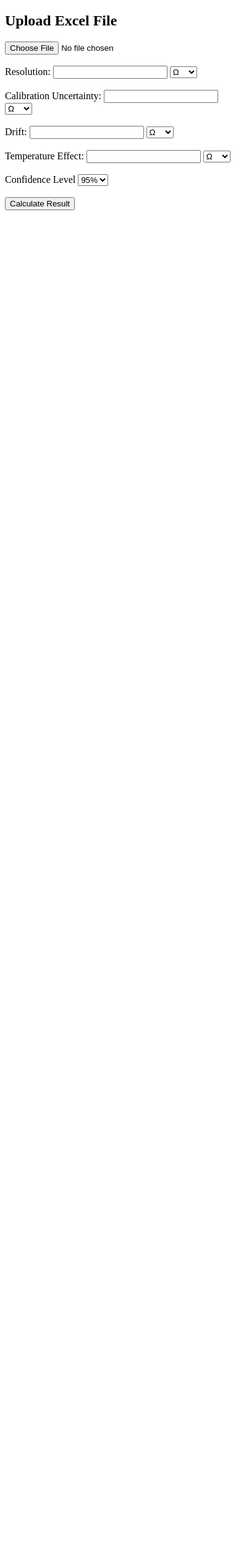
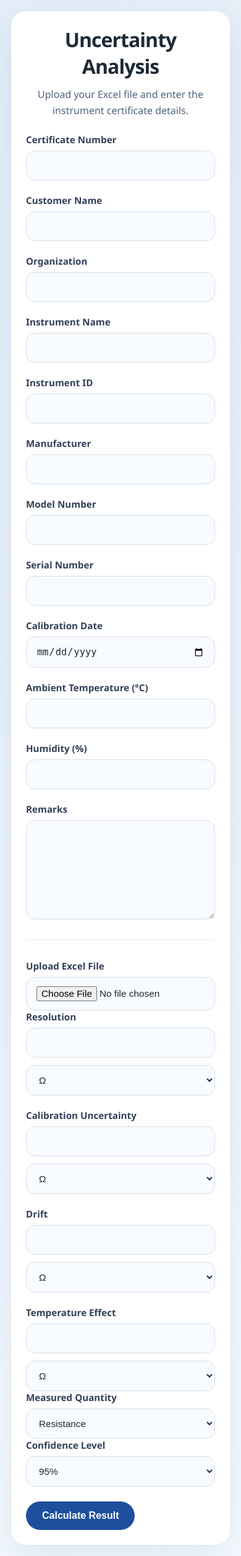
Before and after one commit to khushivansh555-glitch/DCC-CSIR-NPL, a Flask app: page / in a window 390 px wide. Shown: the whole page at 62% size. Before the commit the page ends 339 px from the top, so only its background shows below. Run offline with Flask 3, Linux system fonts and the light colour scheme.

Commit message:
added D-SI metadta in certificate for machine readability

```diff
--- a/app.py
+++ b/app.py
@@ -31,6 +31,75 @@ def generate_xml(results):
     ET.SubElement(info, "IssueDate").text = datetime.now().strftime("%Y-%m-%d")
     ET.SubElement(info, "ConfidenceLevel").text = str(results["confidence"])
     ET.SubElement(info, "CoverageFactor").text = str(results["coverage_factor"])
+    ET.SubElement(
+        info,
+        "CertificateNumber"
+    ).text = results["certificate_number"]
+
+    ET.SubElement(
+        info,
+        "CalibrationDate"
+    ).text = results["calibration_date"]
+
+    customer = ET.SubElement(
+        root,
+        "Customer"
+    )
+
+    ET.SubElement(
+        customer,
+        "CustomerName"
+    ).text = results["customer_name"]
+
+    ET.SubElement(
+        customer,
+        "Organization"
+    ).text = results["organization"]
+
+    instrument = ET.SubElement(
+        root,
+        "Instrument"
+    )
+
+    ET.SubElement(
+        instrument,
+        "InstrumentName"
+    ).text = results["instrument_name"]
+
+    ET.SubElement(
+        instrument,
+        "InstrumentID"
+    ).text = results["instrument_id"]
+
+    ET.SubElement(
+        instrument,
+        "Manufacturer"
+    ).text = results["manufacturer"]
+
+    ET.SubElement(
+        instrument,
+        "ModelNumber"
+    ).text = results["model_number"]
+
+    ET.SubElement(
+        instrument,
+        "SerialNumber"
+    ).text = results["serial_number"]
+
+    environment = ET.SubElement(
+        root,
+        "Environment"
+    )
+
+    ET.SubElement(
+        environment,
+        "Temperature"
+    ).text = results["ambient_temperature"]
+
+    ET.SubElement(
+        environment,
+        "Humidity"
+    ).text = results["humidity"]
 
     stats = ET.SubElement(root, "Statistics")
 
@@ -157,6 +226,49 @@ def generate_xml(results):
         "CredibleUpper"
     ).text = str(results["credible_upper"])
 
+    remarks = ET.SubElement(
+        root,
+        "Remarks"
+    )
+
+    remarks.text = results["remarks"]
+
+    # D-SI Section
+
+    dsi = ET.SubElement(
+        root,
+        "DSI"
+    )
+
+    ET.SubElement(
+        dsi,
+        "Quantity"
+    ).text = results["quantity"]
+
+    ET.SubElement(
+        dsi,
+        "MeasuredValue"
+    ).text = str(results["mean"])
+
+    ET.SubElement(
+        dsi,
+        "ExpandedUncertainty"
+    ).text = str(results["expanded"])
+
+    ET.SubElement(
+        dsi,
+        "CoverageFactor"
+    ).text = str(results["coverage_factor"])
+
+    ET.SubElement(
+    dsi,
+    "Unit"
+    ).text = results["resolution_unit"]
+
+    ET.SubElement(
+    dsi,
+    "Symbol"
+    ).text = results["resolution_unit"]
 
     xml_path = os.path.join(
         GENERATED_FOLDER,
@@ -303,6 +415,110 @@ Machine Readable Digital Calibration Certificate
 </div>
 
 </div>
+
+<div class="section-title">
+Certificate Information
+</div>
+
+<table>
+
+<tr>
+<td>Certificate Number</td>
+<td>
+<xsl:value-of
+select="CalibrationCertificate/CertificateInfo/CertificateNumber"/>
+</td>
+</tr>
+
+<tr>
+<td>Calibration Date</td>
+<td>
+<xsl:value-of
+select="CalibrationCertificate/CertificateInfo/CalibrationDate"/>
+</td>
+</tr>
+
+<tr>
+<td>Issue Date</td>
+<td>
+<xsl:value-of
+select="CalibrationCertificate/CertificateInfo/IssueDate"/>
+</td>
+</tr>
+
+</table>
+
+<div class="section-title">
+Customer Information
+</div>
+
+<table>
+
+<tr>
+<td>Customer Name</td>
+<td>
+<xsl:value-of
+select="CalibrationCertificate/Customer/CustomerName"/>
+</td>
+</tr>
+
+<tr>
+<td>Organization</td>
+<td>
+<xsl:value-of
+select="CalibrationCertificate/Customer/Organization"/>
+</td>
+</tr>
+
+</table>
+
+<div class="section-title">
+Instrument Information
+</div>
+
+<table>
+
+<tr>
+<td>Instrument Name</td>
+<td>
+<xsl:value-of
+select="CalibrationCertificate/Instrument/InstrumentName"/>
+</td>
+</tr>
+
+<tr>
+<td>Instrument ID</td>
+<td>
+<xsl:value-of
+select="CalibrationCertificate/Instrument/InstrumentID"/>
+</td>
+</tr>
+
+<tr>
+<td>Manufacturer</td>
+<td>
+<xsl:value-of
+select="CalibrationCertificate/Instrument/Manufacturer"/>
+</td>
+</tr>
+
+<tr>
+<td>Model Number</td>
+<td>
+<xsl:value-of
+select="CalibrationCertificate/Instrument/ModelNumber"/>
+</td>
+</tr>
+
+<tr>
+<td>Serial Number</td>
+<td>
+<xsl:value-of
+select="CalibrationCertificate/Instrument/SerialNumber"/>
+</td>
+</tr>
+
+</table>
 
 <div class="section-title">
 Statistical Analysis
@@ -527,6 +743,59 @@ select="CalibrationCertificate/Comparison/PercentDifference"/>%
 </table>
 
 <div class="section-title">
+D-SI Metadata
+</div>
+
+<table>
+
+<tr>
+<th>Parameter</th>
+<th>Value</th>
+</tr>
+
+<tr>
+<td>Quantity</td>
+<td>
+<xsl:value-of
+select="CalibrationCertificate/DSI/Quantity"/>
+</td>
+</tr>
+
+<tr>
+<td>Measured Value</td>
+<td>
+<xsl:value-of
+select="CalibrationCertificate/DSI/MeasuredValue"/>
+</td>
+</tr>
+
+<tr>
+<td>Unit</td>
+<td>
+<xsl:value-of
+select="CalibrationCertificate/DSI/Unit"/>
+</td>
+</tr>
+
+<tr>
+<td>Expanded Uncertainty</td>
+<td>
+<xsl:value-of
+select="CalibrationCertificate/DSI/ExpandedUncertainty"/>
+</td>
+</tr>
+
+<tr>
+<td>Coverage Factor</td>
+<td>
+<xsl:value-of
+select="CalibrationCertificate/DSI/CoverageFactor"/>
+</td>
+</tr>
+
+</table>
+
+<div class="section-title">
 Bayesian Inference Results
 </div>
 
@@ -639,6 +908,31 @@ def calculate():
     std = np.std(readings, ddof=1)
 
     type_a = std / np.sqrt(n)
+    # Certificate Information
+
+    certificate_number = request.form["certificate_number"]
+
+    customer_name = request.form["customer_name"]
+
+    organization = request.form["organization"]
+
+    instrument_name = request.form["instrument_name"]
+
+    instrument_id = request.form["instrument_id"]
+
+    manufacturer = request.form["manufacturer"]
+
+    model_number = request.form["model_number"]
+
+    serial_number = request.form["serial_number"]
+
+    calibration_date = request.form["calibration_date"]
+
+    ambient_temperature = request.form["ambient_temperature"]
+
+    humidity = request.form["humidity"]
+
+    remarks = request.form["remarks"]
 
     resolution = float(request.form["resolution"])
 
@@ -655,6 +949,8 @@ def calculate():
     drift_unit = request.form["drift_unit"]
 
     temperature_unit = request.form["temperature_unit"]
+
+    quantity = request.form["quantity"]
 
     confidence = int(request.form["confidence"])
 
@@ -687,7 +983,7 @@ def calculate():
         type_b**2
     )
 
-    expanded = 2 * combined
+    expanded = k * combined
 
     # Monte Carlo Simulation
 
@@ -846,6 +1142,31 @@ def calculate():
     ) * 100
 
     results = {
+        "quantity": quantity,
+
+        "certificate_number": certificate_number,
+
+"customer_name": customer_name,
+
+"organization": organization,
+
+"instrument_name": instrument_name,
+
+"instrument_id": instrument_id,
+
+"manufacturer": manufacturer,
+
+"model_number": model_number,
+
+"serial_number": serial_number,
+
+"calibration_date": calibration_date,
+
+"ambient_temperature": ambient_temperature,
+
+"humidity": humidity,
+
+    "remarks": remarks,
         "n": n,
             "mean": round(mean, 8),
             "std": round(std, 8),
--- a/static/style.css
+++ b/static/style.css
@@ -0,0 +1,187 @@
+/* Global page styling */
+body {
+    margin: 0;
+    min-height: 100vh;
+    background: linear-gradient(135deg, #e5eef8 0%, #f6fbff 100%);
+    font-family: "Segoe UI", Tahoma, Geneva, Verdana, sans-serif;
+    color: #1f2a37;
+}
+
+.page-wrapper {
+    max-width: 960px;
+    margin: 0 auto;
+    padding: 28px;
+}
+
+.form-card,
+.result-card {
+    background: #ffffff;
+    border-radius: 24px;
+    box-shadow: 0 20px 60px rgba(44, 79, 130, 0.12);
+    padding: 32px;
+}
+
+.form-header {
+    margin-bottom: 24px;
+    text-align: center;
+}
+
+h1 {
+    margin: 0;
+    font-size: 2rem;
+    letter-spacing: -0.03em;
+}
+
+.subtitle {
+    margin: 12px auto 0;
+    color: #50627b;
+    max-width: 680px;
+    line-height: 1.6;
+}
+
+.form-grid {
+    display: grid;
+    grid-template-columns: repeat(auto-fit, minmax(240px, 1fr));
+    gap: 22px;
+}
+
+.field-row {
+    display: flex;
+    flex-direction: column;
+    gap: 8px;
+}
+
+.field-full {
+    grid-column: 1 / -1;
+}
+
+label {
+    font-size: 0.95rem;
+    font-weight: 600;
+    color: #344059;
+}
+
+input,
+textarea,
+select {
+    border: 1px solid #d6dee9;
+    border-radius: 14px;
+    padding: 14px 16px;
+    font-size: 0.96rem;
+    color: #1f2a37;
+    background: #f8fbff;
+    outline: none;
+    transition: border-color 0.2s ease, box-shadow 0.2s ease;
+}
+
+input:focus,
+textarea:focus,
+select:focus {
+    border-color: #6a8cc6;
+    box-shadow: 0 0 0 4px rgba(106, 140, 198, 0.12);
+}
+
+textarea {
+    min-height: 130px;
+    resize: vertical;
+}
+
+.inline-control {
+    display: grid;
+    grid-template-columns: 1.4fr 0.9fr;
+    gap: 12px;
+}
+
+hr {
+    border: none;
+    height: 1px;
+    background: #e6edf7;
+    margin: 32px 0;
+}
+
+button {
+    border: none;
+    border-radius: 999px;
+    background: #1e4f9f;
+    color: #ffffff;
+    padding: 14px 26px;
+    font-size: 1rem;
+    font-weight: 600;
+    cursor: pointer;
+    transition: background 0.2s ease, transform 0.2s ease;
+}
+
+button:hover {
+    background: #2a67c8;
+    transform: translateY(-1px);
+}
+
+button:focus-visible {
+    outline: 3px solid rgba(46, 119, 215, 0.45);
+    outline-offset: 3px;
+}
+
+.actions {
+    display: flex;
+    flex-wrap: wrap;
+    gap: 14px;
+    margin-top: 24px;
+}
+
+a {
+    text-decoration: none;
+}
+
+.result-table {
+    width: 100%;
+    border-collapse: collapse;
+    margin-top: 12px;
+}
+
+.result-table th,
+.result-table td {
+    border: 1px solid #e4ecf7;
+    padding: 16px 18px;
+    text-align: left;
+}
+
+.result-table th {
+    background: #f2f7ff;
+    color: #162642;
+    font-weight: 700;
+}
+
+.result-table tr:nth-child(even) {
+    background: #fbfdff;
+}
+
+.graph-section {
+    margin-top: 30px;
+}
+
+.graph-section h3 {
+    margin-bottom: 16px;
+    color: #243553;
+}
+
+.bayesian-graph {
+    width: 100%;
+    max-width: 100%;
+    border-radius: 18px;
+    box-shadow: 0 16px 40px rgba(37, 73, 121, 0.1);
+}
+
+@media (max-width: 640px) {
+    .page-wrapper {
+        padding: 18px;
+    }
+
+    .form-card,
+    .result-card {
+        padding: 24px;
+    }
+
+    .inline-control {
+        grid-template-columns: 1fr;
+    }
+}
--- a/templates/index.html
+++ b/templates/index.html
@@ -1,26 +1,87 @@
-<!DOCTYPE html>
+<!doctype html>
 <html>
   <head>
     <title>Uncertainty Analysis</title>
+    <link
+      rel="stylesheet"
+      href="{{ url_for('static', filename='style.css') }}"
+    />
   </head>
 
   <body>
+    <div class="page-wrapper">
+      <div class="form-card">
+        <header class="form-header">
+          <h1>Uncertainty Analysis</h1>
+          <p class="subtitle">
+            Upload your Excel file and enter the instrument certificate details.
+          </p>
+        </header>
 
-<h2>Upload Excel File</h2>
+        <form action="/calculate" method="POST" enctype="multipart/form-data">
+          <div class="form-grid">
+            <div class="field-row">
+              <label>Certificate Number</label>
+              <input type="text" name="certificate_number" required />
+            </div>
+            <div class="field-row">
+              <label>Customer Name</label>
+              <input type="text" name="customer_name" required />
+            </div>
+            <div class="field-row">
+              <label>Organization</label>
+              <input type="text" name="organization" />
+            </div>
+            <div class="field-row">
+              <label>Instrument Name</label>
+              <input type="text" name="instrument_name" required />
+            </div>
+            <div class="field-row">
+              <label>Instrument ID</label>
+              <input type="text" name="instrument_id" required />
+            </div>
+            <div class="field-row">
+              <label>Manufacturer</label>
+              <input type="text" name="manufacturer" />
+            </div>
+            <div class="field-row">
+              <label>Model Number</label>
+              <input type="text" name="model_number" />
+            </div>
+            <div class="field-row">
+              <label>Serial Number</label>
+              <input type="text" name="serial_number" />
+            </div>
+            <div class="field-row">
+              <label>Calibration Date</label>
+              <input type="date" name="calibration_date" required />
+            </div>
+            <div class="field-row">
+              <label>Ambient Temperature (°C)</label>
+              <input type="number" step="0.01" name="ambient_temperature" />
+            </div>
+            <div class="field-row">
+              <label>Humidity (%)</label>
+              <input type="number" step="0.01" name="humidity" />
+            </div>
+            <div class="field-row field-full">
+              <label>Remarks</label>
+              <textarea name="remarks"></textarea>
+            </div>
+          </div>
 
-<form action="/calculate"
-method="POST"
-enctype="multipart/form-data">
+          <hr />
 
-<input type="file"
-name="excel"
-required>
+          <div class="field-row">
+            <label>Upload Excel File</label>
+            <input type="file" name="excel" required />
+          </div>
 
-<br><br>
-
-Resolution:
-<input type="number" step="any" name="resolution" required>
-
+          <div class="form-grid">
+            <div class="field-row">
+              <label>Resolution</label>
+              <div class="inline-control">
+                <input type="number" step="any" name="resolution" required />
                 <select name="resolution_unit">
                   <option value="Ω">Ω</option>
                   <option value="kΩ">kΩ</option>
@@ -30,12 +91,12 @@ Resolution:
                   <option value="A">A</option>
                   <option value="mA">mA</option>
                 </select>
-
-<br><br>
-
-Calibration Uncertainty:
-<input type="number" step="any" name="calibration" required>
-
+              </div>
+            </div>
+            <div class="field-row">
+              <label>Calibration Uncertainty</label>
+              <div class="inline-control">
+                <input type="number" step="any" name="calibration" required />
                 <select name="calibration_unit">
                   <option value="Ω">Ω</option>
                   <option value="kΩ">kΩ</option>
@@ -45,14 +106,12 @@ Calibration Uncertainty:
                   <option value="A">A</option>
                   <option value="mA">mA</option>
                 </select>
-
-<br><br>
-
-Drift:
-<input type="number"
-step="any"
-name="drift"
-required>
+              </div>
+            </div>
+            <div class="field-row">
+              <label>Drift</label>
+              <div class="inline-control">
+                <input type="number" step="any" name="drift" required />
                 <select name="drift_unit">
                   <option value="Ω">Ω</option>
                   <option value="kΩ">kΩ</option>
@@ -62,14 +121,12 @@ required>
                   <option value="A">A</option>
                   <option value="mA">mA</option>
                 </select>
-
-<br><br>
-
-Temperature Effect:
-<input type="number"
-step="any"
-name="temperature"
-required>
+              </div>
+            </div>
+            <div class="field-row">
+              <label>Temperature Effect</label>
+              <div class="inline-control">
+                <input type="number" step="any" name="temperature" required />
                 <select name="temperature_unit">
                   <option value="Ω">Ω</option>
                   <option value="kΩ">kΩ</option>
@@ -79,25 +136,36 @@ required>
                   <option value="A">A</option>
                   <option value="mA">mA</option>
                 </select>
+              </div>
+            </div>
+          </div>
 
-<br><br>
+          <div class="field-row">
+            <label>Measured Quantity</label>
 
+            <select name="quantity">
+              <option value="Resistance">Resistance</option>
+              <option value="Capacitance">Capacitance</option>
+              <option value="Inductance">Inductance</option>
+              <option value="Voltage">Voltage</option>
+              <option value="Current">Current</option>
+            </select>
+          </div>
 
+          <div class="field-row">
             <label>Confidence Level</label>
-
             <select name="confidence">
               <option value="90">90%</option>
               <option value="95" selected>95%</option>
               <option value="99">99%</option>
             </select>
+          </div>
 
-<br><br>
-
-<button type="submit">
-Calculate Result
-</button>
-
+          <div class="actions">
+            <button type="submit">Calculate Result</button>
+          </div>
         </form>
-
+      </div>
+    </div>
   </body>
 </html>
```
Also changed, not shown: generated/certificate.xml (+1 -1 lines), templates/result.html (+24 -58 lines), static/bayesian_graph.png, 1 other file. Lines whose indentation alone changed are shown as unchanged.
